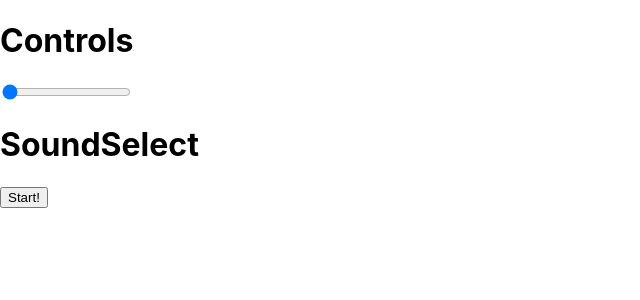
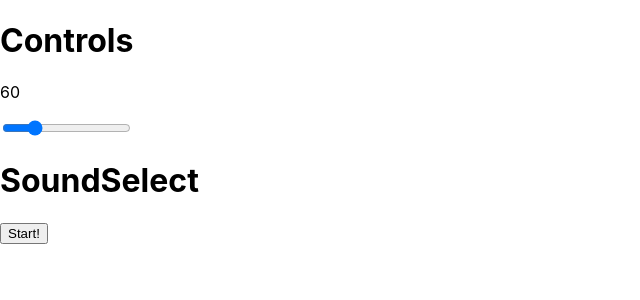
Before and after one commit to CallumGrindle/metronome_app, a React (Create React App) app: page / in a window 1280 px wide. Shown: the top 300 px of the page, without its empty margins (0-640 px from the left). Built offline with nearby package versions, Linux system fonts and the light colour scheme.

Commit message:
tempo change working

```diff
--- a/src/components/TempoSelect.js
+++ b/src/components/TempoSelect.js
@@ -6,11 +6,17 @@ const TempoSelect = (props) => {
     props.onSlide(event.target.value)
   }
 
+  const bpmTempo = Math.floor(60000 / props.tempo);
+
   return (
-    <input onChange={ handleChange }
-      type="range"
-      min="1000"
-      max="200000"/>
+    <div>
+      <p>{bpmTempo}</p>
+      <input onChange={ handleChange }
+        type="range"
+        min="20"
+        max="200"
+        value={bpmTempo}/>
+    </div>
   )
 }
 
--- a/src/containers/MetronomeContainer.js
+++ b/src/containers/MetronomeContainer.js
@@ -8,13 +8,14 @@ constructor(props) {
   this.state = {
     sounds: [],
     selectedSound: null,
-    tempo: null
+    tempo: 1000
   }
     this.handleTempoChange = this.handleTempoChange.bind(this);
 }
 
   handleTempoChange(selectedTempo) {
-    this.setState({ tempo: selectedTempo })
+    const interval = Math.floor(60000/selectedTempo)
+    this.setState({ tempo: interval })
   }
 
   render() {
@@ -23,7 +24,7 @@ constructor(props) {
         <MetronomeControls
         onSlide={ this.handleTempoChange }
         tempo={ this.state.tempo }/>
-        <Metronome />
+        <Metronome tempo={this.state.tempo} />
       </div>
     )
   }
--- a/src/containers/MetronomeControls.js
+++ b/src/containers/MetronomeControls.js
@@ -7,7 +7,7 @@ const MetronomeControls = (props) => {
   return (
     <div>
       <h1>Controls</h1>
-        <TempoSelect onSlide={props.onSlide}/>
+        <TempoSelect tempo={props.tempo} onSlide={props.onSlide}/>
         <SoundSelect />
     </div>
   )
```
Also changed, not shown: src/components/Metronome.js (+2 -1 lines).
